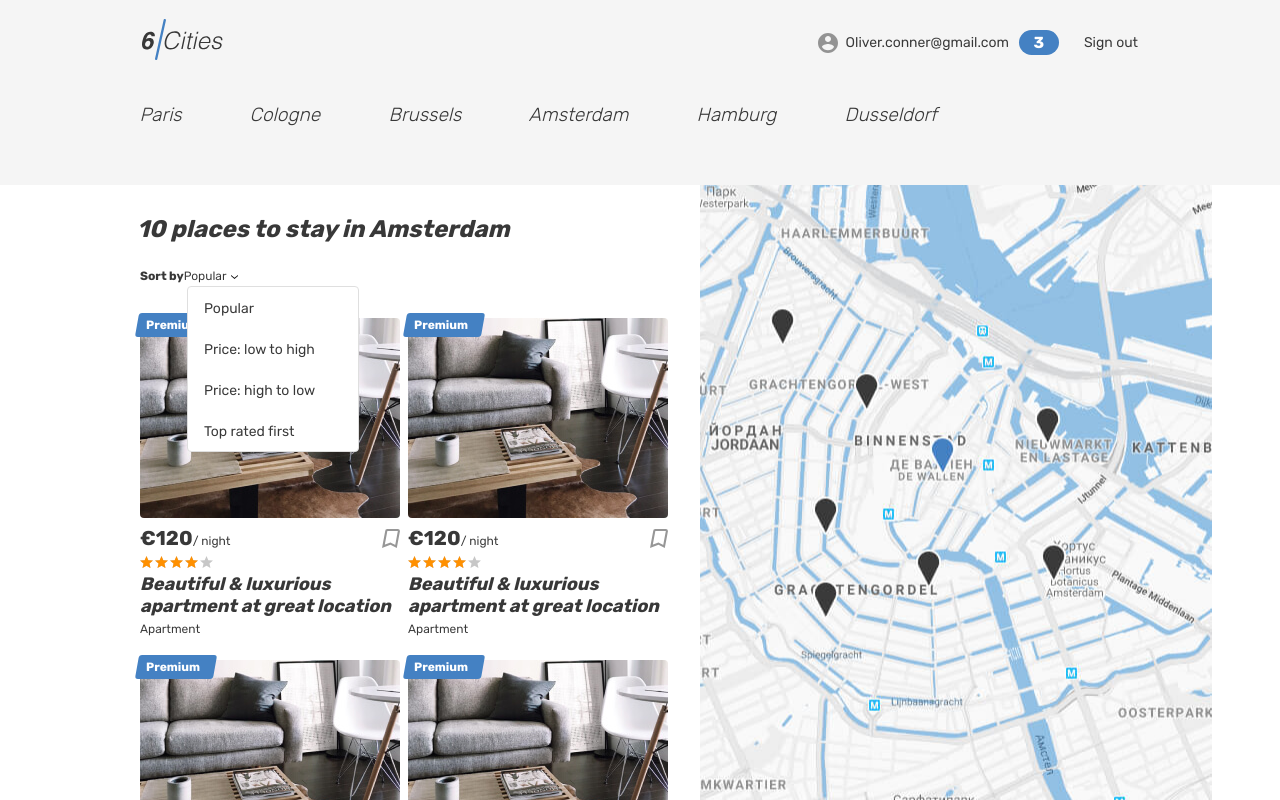
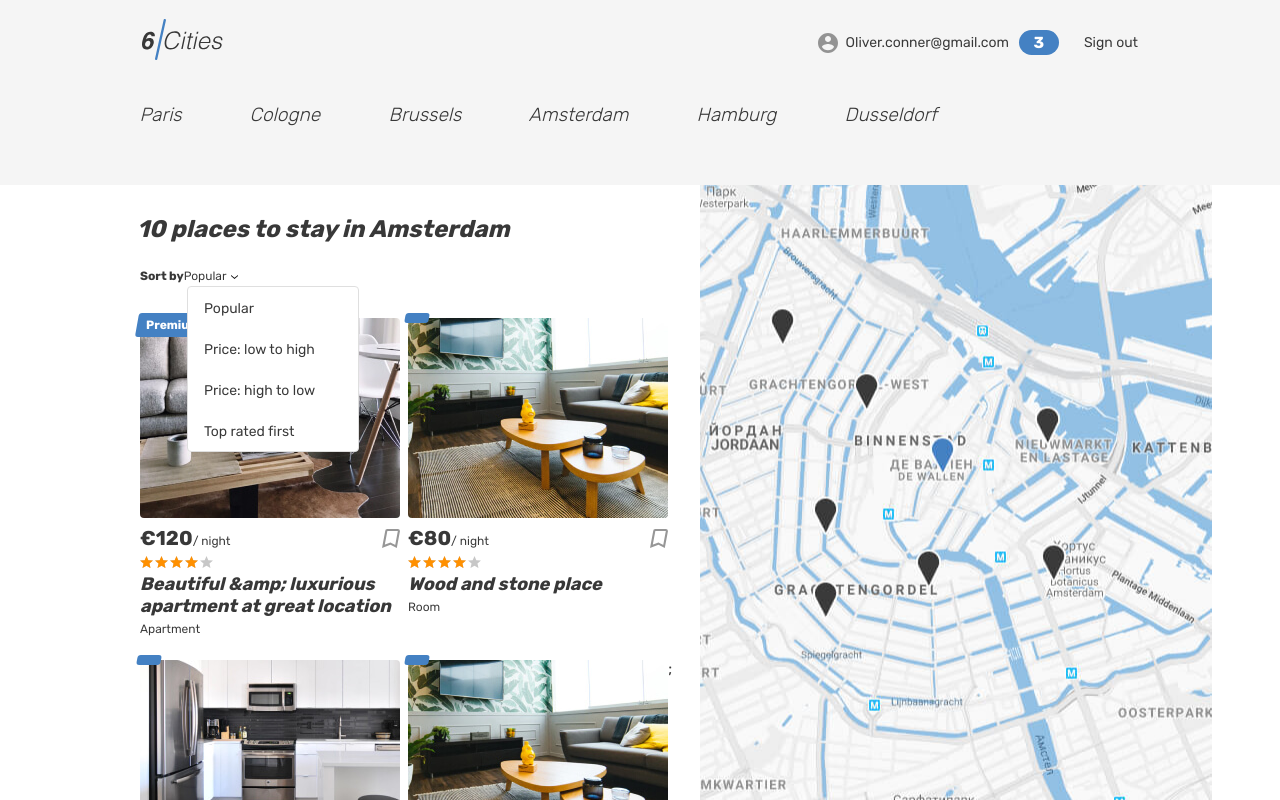
Before and after one commit to htmlacademy-react/1564865-six-cities-14, a React (Vite) app: page / in a window 1280 px wide. Built offline with nearby package versions, Linux system fonts and the light colour scheme.

Commit message:
создает моковые данные для PlaceCard, проходится по масcиву cards методом .map

```diff
--- /dev/null
+++ b/src/components/place-card/card-data.tsx
@@ -0,0 +1,50 @@
+import apartment01 from './../../../markup/img/apartment-01.jpg';
+import apartment02 from './../../../markup/img/apartment-02.jpg';
+import apartment03 from './../../../markup/img/apartment-03.jpg';
+
+export type CardProps = {
+  img: string;
+  premiumMark?: string;
+  priceValue: number;
+  rating: number;
+  placeCardName: string;
+  placeCardType: string;
+  id?: number;
+}
+
+export const cards: CardProps[] = [
+  {
+    img: apartment01,
+    premiumMark: 'Premium',
+    priceValue: 120,
+    rating: 80,
+    placeCardName: 'Beautiful &amp; luxurious apartment at great location',
+    placeCardType: 'Apartment',
+    id: 1,
+  },
+  {
+    img: apartment02,
+    priceValue: 80,
+    rating: 80,
+    placeCardName: 'Wood and stone place',
+    placeCardType: 'Room',
+    id: 2,
+  },
+  {
+    img: apartment03,
+    priceValue: 80,
+    rating: 80,
+    placeCardName: 'Canal View Prinsengracht',
+    placeCardType: 'Apartment',
+    id: 3,
+  },
+  {
+    img: apartment02,
+    premiumMark: '',
+    priceValue: 80,
+    rating: 80,
+    placeCardName: 'Nice, cozy, warm big bed apartment',
+    placeCardType: 'Apartment',
+    id: 4,
+  },
+];
--- a/src/components/place-card/place-card.tsx
+++ b/src/components/place-card/place-card.tsx
@@ -1,14 +1,16 @@
-function PlaceCard(): JSX.Element {
+import {CardProps} from './card-data';
+
+function PlaceCard({img, premiumMark, priceValue, rating, placeCardName, placeCardType}: CardProps): JSX.Element {
   return (
     <article className="cities__card place-card">
       <div className="place-card__mark">
-        <span>Premium</span>
+        <span>{premiumMark}</span>
       </div>
       <div className="cities__image-wrapper place-card__image-wrapper">
         <a href="#">
           <img
             className="place-card__image"
-            src="img/apartment-01.jpg"
+            src={img}
             width="260"
             height="200"
             alt="Place image"
@@ -18,7 +20,7 @@ function PlaceCard(): JSX.Element {
       <div className="place-card__info">
         <div className="place-card__price-wrapper">
           <div className="place-card__price">
-            <b className="place-card__price-value">&euro;120</b>
+            <b className="place-card__price-value">&euro;{priceValue}</b>
             <span className="place-card__price-text">&#47;&nbsp;night</span>
           </div>
           <button className="place-card__bookmark-button button" type="button">
@@ -34,14 +36,19 @@ function PlaceCard(): JSX.Element {
         </div>
         <div className="place-card__rating rating">
           <div className="place-card__stars rating__stars">
-            <span style={{width: '80%'}}></span>
+            <span
+              style={{
+                width: `${rating}%`
+              }}
+            >
+            </span>
             <span className="visually-hidden">Rating</span>
           </div>
         </div>
         <h2 className="place-card__name">
-          <a href="#">Beautiful &amp; luxurious apartment at great location</a>
+          <a href="#">{placeCardName}</a>
         </h2>
-        <p className="place-card__type">Apartment</p>
+        <p className="place-card__type">{placeCardType}</p>
       </div>
     </article>
   );
--- a/src/pages/main-page/main-page.tsx
+++ b/src/pages/main-page/main-page.tsx
@@ -1,5 +1,6 @@
 import Header from '../../components/header/header';
 import PlaceCard from '../../components/place-card/place-card';
+import { cards } from '../../components/place-card/card-data';
 
 const cities: string[] = [
   'Paris',
@@ -67,11 +68,19 @@ function MainPage({offersCount}: MainPageProps): JSX.Element {
                 </ul>
               </form>
               <div className="cities__places-list places__list tabs__content">
-                <PlaceCard />
-                <PlaceCard />
-                <PlaceCard />
-                <PlaceCard />
-                <PlaceCard />
+
+                {cards.map((card) => (
+                  <PlaceCard
+                    key={card.id}
+                    img={card.img}
+                    premiumMark={card.premiumMark}
+                    priceValue={card.priceValue}
+                    rating={card.rating}
+                    placeCardName={card.placeCardName}
+                    placeCardType={card.placeCardType}
+                  />
+                ))};
+
               </div>
             </section>
             <div className="cities__right-section">
```
